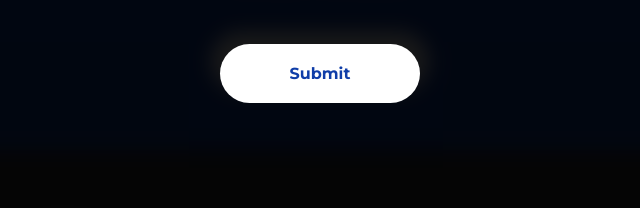
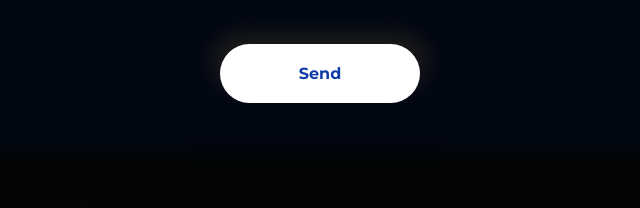
Before and after one commit to Platyka/Platyka.github.io, a website: page index.html in a window 1280 px wide. Both pictures are taken after a click on the button "Get started!". Shown: the part 2232-2440 px from the top of the page, 320-960 px from the left. Drawn offline with nearby package versions, Linux system fonts and the light colour scheme; files that its build step writes are made by us from their sources.

Commit message:
change input submit

```diff
--- a/index.html
+++ b/index.html
@@ -31,7 +31,7 @@
             </div>
 
             <div class="form__group">
-                <input type="submit" class="form__btn btn-b">
+                <input type="submit" value="Send" class="form__btn btn-b">
             </div>
           </form>
       </div>
```
